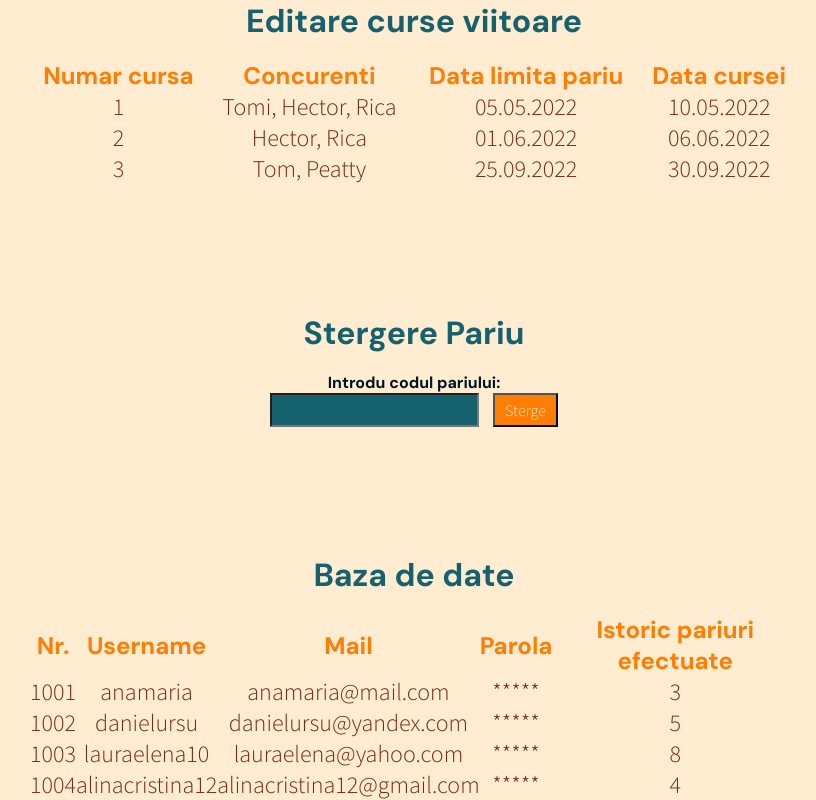
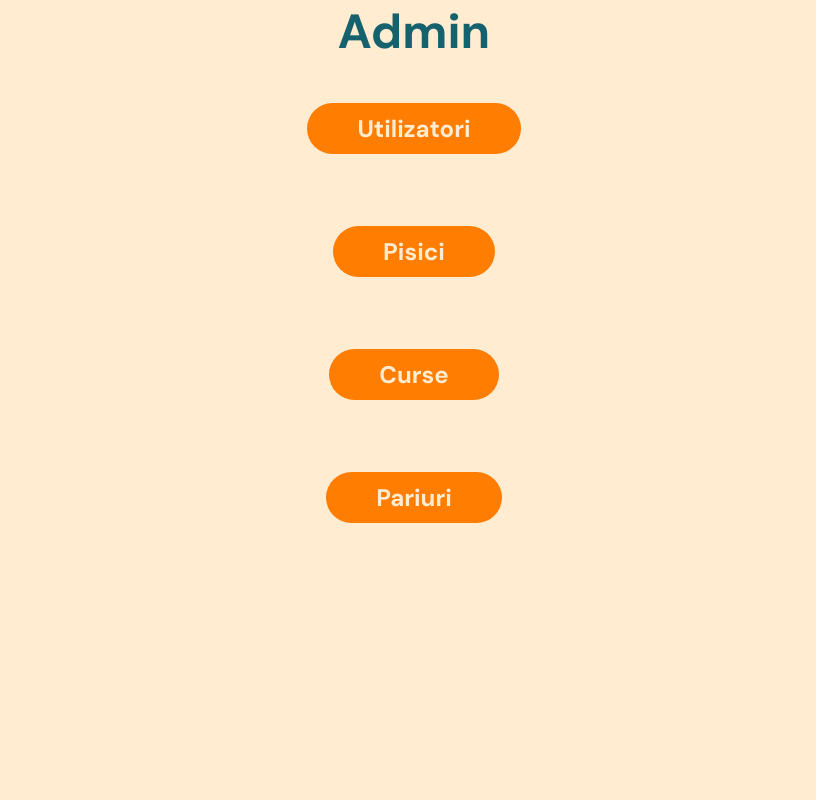
Before and after one commit to Loredana-Manea-B1/CaR, a PHP site: page /pages-html/admin.html in a window 1280 px wide. Shown: the part 154-954 px from the top of the page, without its empty margins (226-1042 px from the left). After the commit the page ends 677 px from the top, so only its background shows below. Run offline with PHP 8.4, Linux system fonts and the light colour scheme.

Commit message:
modificari pag admin

```diff
--- a/pages-html/admin.html
+++ b/pages-html/admin.html
@@ -20,154 +20,23 @@
             <a href="#" class="btn">Log out</a>
         </div>
     </header>
+    <div>
+        <h3>Admin</h3>
+    </div>
     <section>
-        <div class="curse">
-            <h3>Editare curse viitoare</h3>
-            <br>
-            <table id = "edit_curse">
-                <tr>
-                    <th>Numar cursa</th>
-                    <th>Concurenti</th>
-                    <th>Data limita pariu</th>
-                    <th>Data cursei</th>
-                  </tr>
-                <tr>
-                    <td>1</td>
-                    <td>Tomi, Hector, Rica</td>
-                    <td>05.05.2022</td>
-                    <td>10.05.2022</td>
-                </tr>
-                <tr>
-                    <td>2</td>
-                    <td>Hector, Rica</td>
-                    <td>01.06.2022</td>
-                    <td>06.06.2022</td>
-                </tr>
-                <tr>
-                    <td>3</td>
-                    <td>Tom, Peatty</td>
-                    <td>25.09.2022</td>
-                    <td>30.09.2022</td>
-                </tr>
-            </table>
+        <div class="menu">
+            <a href="lista_utiliztori.html" class="btn2">Utilizatori</a>
         </div>
-        <div >
-            <h3>Stergere Pariu</h3>
-            <br>
-            <p>Introdu codul pariului: </p>
-            <form action="/admin.html" method="post" enctype="text/plain">
-                <input type="text" name="cod">
-                <input type="submit" value="Sterge">
-                </form>
+        <div class="menu">
+            <a href="listare_pisici.html" class="btn2">Pisici</a>
         </div>
-
-        <div>
-            <h3>Baza de date</h3>
-            <br>
-            <table>
-                <tr>
-                    <th>Nr.</th>
-                    <th>Username</th>
-                    <th>Mail</th>
-                    <th>Parola</th>
-                    <th>Istoric pariuri efectuate</th>
-                </tr>
-                <tr>
-                    <td>1001</td>
-                    <td>anamaria</td>
-                    <td>anamaria@mail.com</td>
-                    <td>*****</td>
-                    <td>3</td>
-                </tr>
-                <tr>
-                    <td>1002</td>
-                    <td>danielursu</td>
-                    <td>danielursu@yandex.com</td>
-                    <td>*****</td>
-                    <td>5</td>
-                </tr>
-                <tr>
-                    <td>1003</td>
-                    <td>lauraelena10</td>
-                    <td>lauraelena@yahoo.com</td>
-                    <td>*****</td>
-                    <td>8</td>
-                </tr>
-                <tr>
-                    <td>1004</td>
-                    <td>alinacristina12</td>
-                    <td>alinacristina12@gmail.com</td>
-                    <td>*****</td>
-                    <td>4</td>
-                </tr>
-            </table>
+        <div class="menu">
+            <a href="lista_curse.html" class="btn2">Curse</a>
+        </div>
+        <div class="menu">
+            <a href="lista_pariuri.html" class="btn2">Pariuri</a>
         </div>
     </section>
-    <script>
-        var table = document.getElementById('edit_curse');
-        var cells = table.getElementsByTagName('td');
-
-        for (var i=0; i < cells.length; i++)
-            {
-                cells[i].onclick = function()
-                {
-                    if(this.hasAttribute('data-clicked'))
-                    {
-                        return;
-                    }
-                    this.setAttribute('data-clicked', 'yes')
-                    this.setAttribute('data-text', this.innerHTML);
-
-                    var input = document.createElement('input');
-                    input.setAttribute('type', 'text');
-                    input.value = this.innerHTML;
-                    input.style.width = this.offsetWidth - (this.clientLeft * 2) + "px";
-                    input.style.height = this.offsetHeight - (this.clientTop *2) + "px";
-                    input.style.border = "0px";
-                    input.style.fontFamily = "inherit";
-                    input.style.fontSize = "inherit";
-                    input.style.textAlign = "inherit";
-                    input.style.backgroundColor = "inherit";
-                    input.onblur = function()
-                        {
-                            var td = input.parentElement;
-                            var orig_text = input.parentElement.getAttribute('data-text');
-                            var current_text = this.value;
-
-                            if (orig_text != current_text)
-                            {
-                                //daca sunt schimbari in tabel
-                                td.removeAttribute('data-clicked');
-                                td.removeAttribute('data-text');
-                                td.innerHTML = current_text;
-                                td.style.cssText = 'padding: 1px';
-                                console.log(orig_text + ' este schimbat cu ' + current_text);
-                            }
-                            else
-                            {
-                                //daca sunt schimbari in tabel
-                                td.removeAttribute('data-clicked');
-                                td.removeAttribute('data-text');
-                                td.innerHTML = current_text;
-                                td.style.cssText = 'padding: 1px';
-                                console.log('Nu exista schimbari in tabel');
-                            }
-                        }
-
-                    input.onkeypress = function()
-                    {
-                        if (event.keyCode == 0)
-                            this.blur();
-                    }
-                    this.innerHTML = '';
-                    this.style.cssText = 'padding: 0px 0px';
-                    this.append(input);
-                    this.firstElementChild.select();
-
-               }
-            }
-
-    </script>
 
 </body>
 </html>
--- a/styles/style_admin.css
+++ b/styles/style_admin.css
@@ -38,6 +38,7 @@ header {
     font-family: 'DM Sans', sans-serif;
 }
 
+
 .btn {
     text-decoration: none;
     padding: 10px 50px;
@@ -50,10 +51,25 @@ header {
     transition: trasform 0.4s ease;
 }
 
+.btn2 {
+    font-size: 1.5rem;
+    position: relative;
+    background-color: rgb(255, 125, 0);
+    color: rgb(255, 236, 209);
+    text-decoration: none;
+    padding: 10px 50px;
+    border-radius: 30px;
+    transition: trasform 0.4s ease 0s;
+}
+
 .btn:hover {
     background-color: #001524;
 }
 
+.menu {
+    justify-content: center;
+    font-family: "DM Sans", sans-serif;
+}
 
 
 @media screen and (max-width: 500px) {
@@ -67,59 +83,15 @@ section {
     display: flex;
     flex-direction: column;
     justify-content: space-between;
-    height: 100%;
+    height: 50%;
     text-align: center;
+    margin-top: 50px;
 }
 
-h3 {
+div h3 {
     font-family: 'DM Sans', sans-serif;
-    font-size: 2rem;
+    font-size: 3rem;
     color: #15616D;
+    display: flex;
+    justify-content: center;
 }
-
-p {
-    font-family: 'DM Sans', sans-serif;
-    font-size: 1rem;
-    color: #001524;
-}
-
-
-th {
-    font-family: 'DM Sans', sans-serif;
-    color: #FF7D00;
-    font-size: 1.5rem;
-
-}
-
-td {
-    font-family:'Source Sans Pro', sans-serif;
-    color: #78290F;
-    font-size: 1.5rem;
-}
-
-
-table {
-    margin-left: auto;
-    margin-right: auto;
-    width: 60%;
-    border-collapse: collapse;
-  }
-
-input[type=submit] {
-      background-color: #FF7D00;
-      color: #FFECD1;
-      font-family: 'Source Sans Pro', sans-serif;
-      font-size: 1rem;
-      margin-left: 10px;
-      padding: 5px 10px;
-  }
-
-input[type=text] {
-    background-color: #15616D;
-    color:#FFECD1;
-    font-family: 'Source Sans Pro', sans-serif;
-    font-weight: bolder;
-    font-size: 1rem;
-    padding: 5px;
-
-}
```
